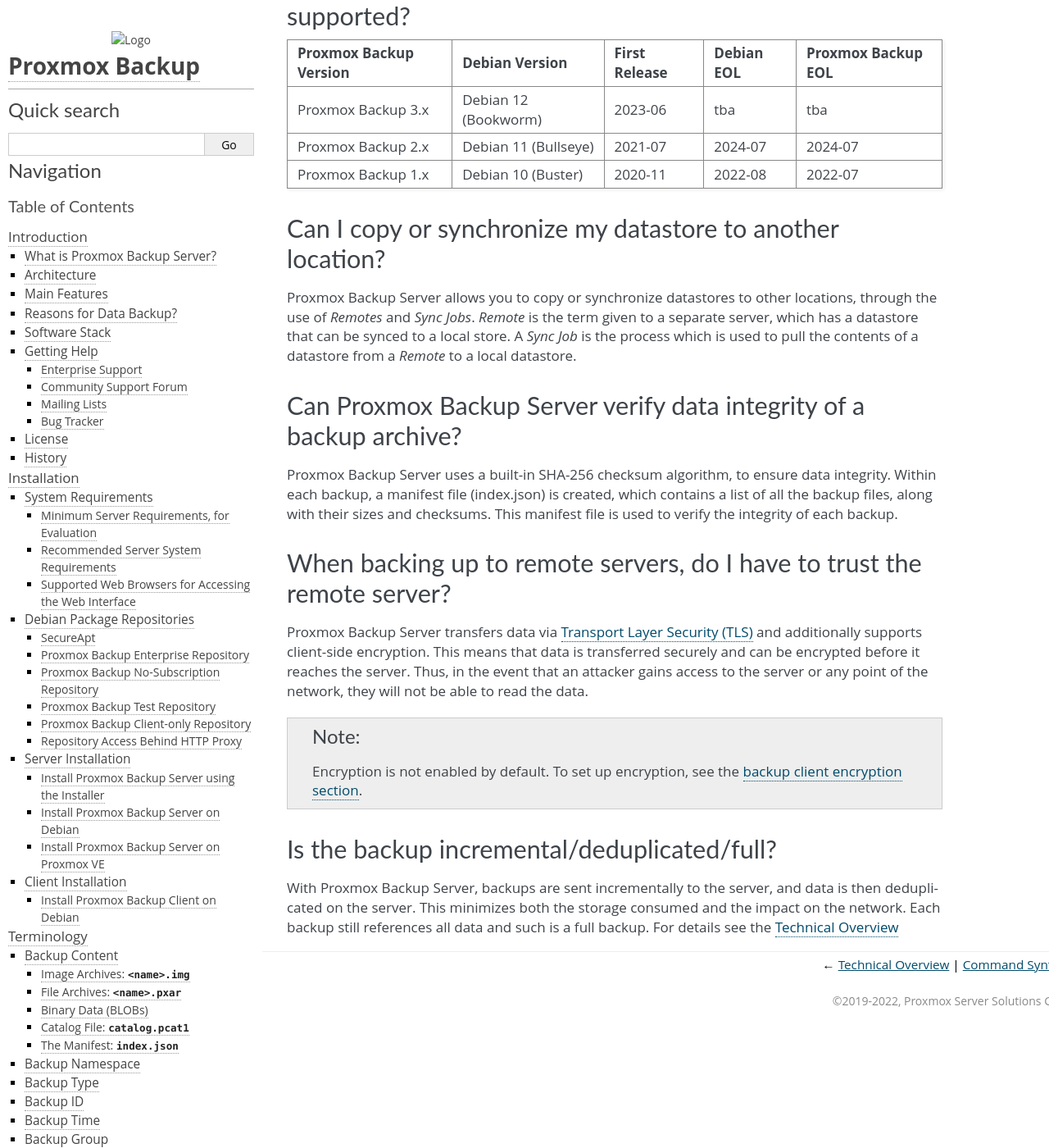
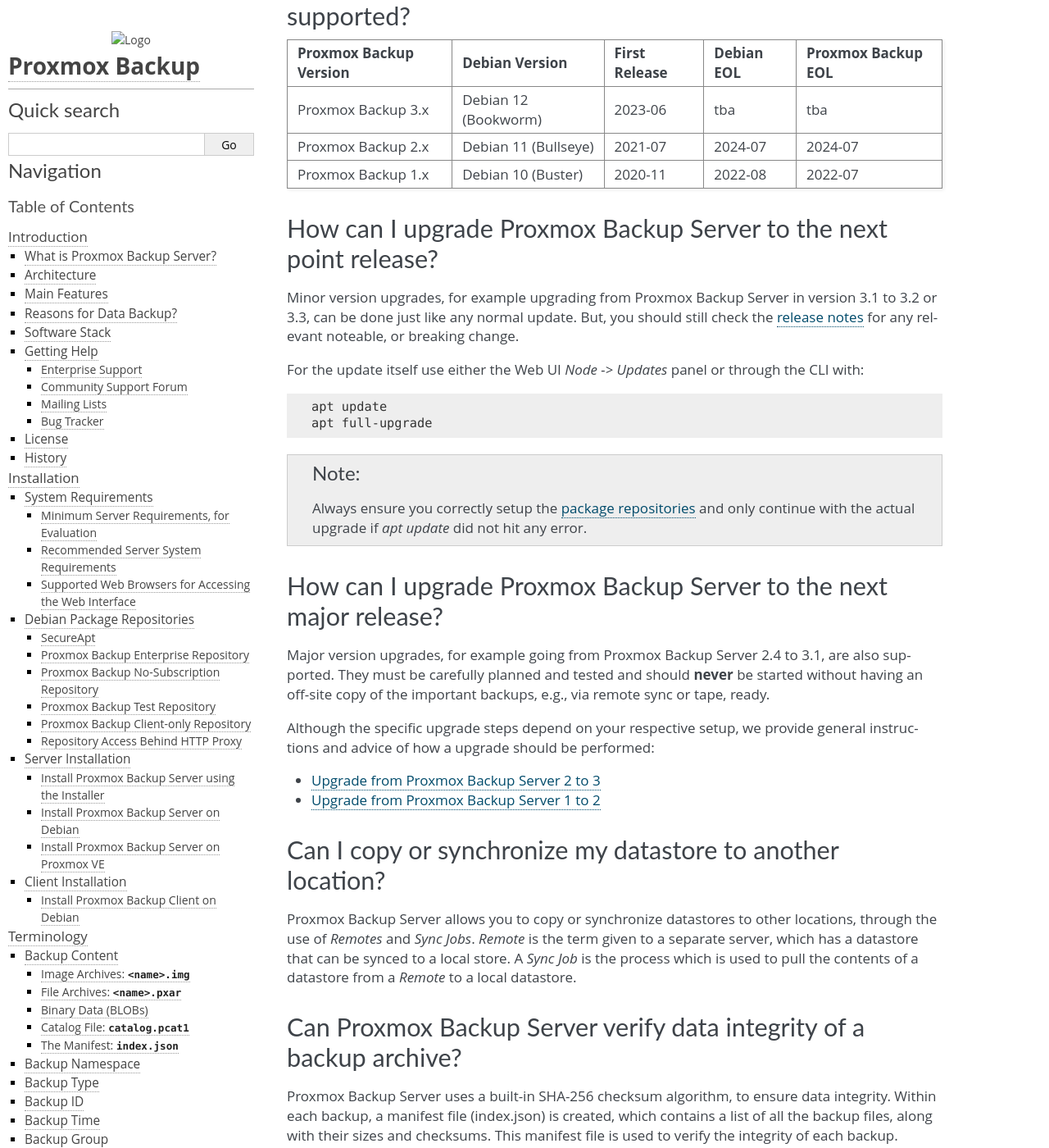
Before and after one commit to rikka-chunibyo/PBS-X, a Sphinx documentation site: the page built from docs/faq.rst, in a window 1280 px wide and 1400 px high, scrolled down 590 px. Shown: the whole window at 82% size. Built offline with Sphinx 7.4.7, drawn with Linux system fonts in a browser that asks for light colours; some of the changed text lies outside the part shown.

Commit message:
docs: faq: add entries for how to do minor and major upgrades
Adapted from Proxmox VE's FAQ

Signed-off-by: Thomas Lamprecht <t.lamprecht@proxmox.com>

```diff
--- a/docs/faq.rst
+++ b/docs/faq.rst
@@ -34,6 +34,44 @@ How long will my Proxmox Backup Server version be supported?
 |Proxmox Backup 1.x     | Debian 10 (Buster)   | 2020-11       | 2022-08    | 2022-07            |
 +-----------------------+----------------------+---------------+------------+--------------------+
 
+How can I upgrade Proxmox Backup Server to the next point release?
+------------------------------------------------------------------
+
+Minor version upgrades, for example upgrading from Proxmox Backup Server in
+version 3.1 to 3.2 or 3.3, can be done just like any normal update.
+But, you should still check the `release notes
+<https://pbs.proxmox.com/wiki/index.php/Roadmap>`_ for any relevant noteable,
+or breaking change.
+
+For the update itself use either the Web UI *Node -> Updates* panel or
+through the CLI with:
+
+.. code-block:: console
+
+  apt update
+  apt full-upgrade
+
+.. note:: Always ensure you correctly setup the
+   :ref:`package repositories <sysadmin_package_repositories>` and only
+   continue with the actual upgrade if `apt update` did not hit any error.
+
+.. _faq-upgrade-major:
+
+How can I upgrade Proxmox Backup Server to the next major release?
+------------------------------------------------------------------
+
+Major version upgrades, for example going from Proxmox Backup Server 2.4 to
+3.1, are also supported.
+They must be carefully planned and tested and should **never** be started
+without having an off-site copy of the important backups, e.g., via remote sync
+or tape, ready.
+
+Although the specific upgrade steps depend on your respective setup, we provide
+general instructions and advice of how a upgrade should be performed:
+
+* `Upgrade from Proxmox Backup Server 2 to 3 <https://pbs.proxmox.com/wiki/index.php/Upgrade_from_2_to_3>`_
+
+* `Upgrade from Proxmox Backup Server 1 to 2 <https://pbs.proxmox.com/wiki/index.php/Upgrade_from_1.1_to_2.x>`_
 
 Can I copy or synchronize my datastore to another location?
 -----------------------------------------------------------
```
